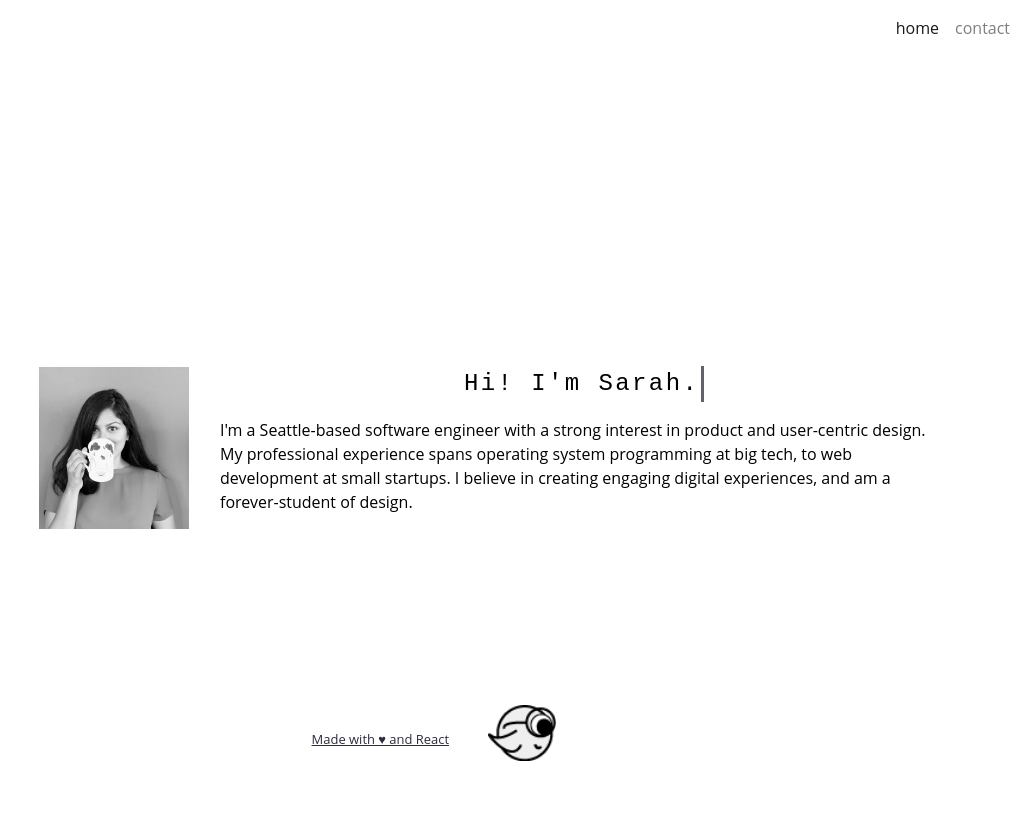
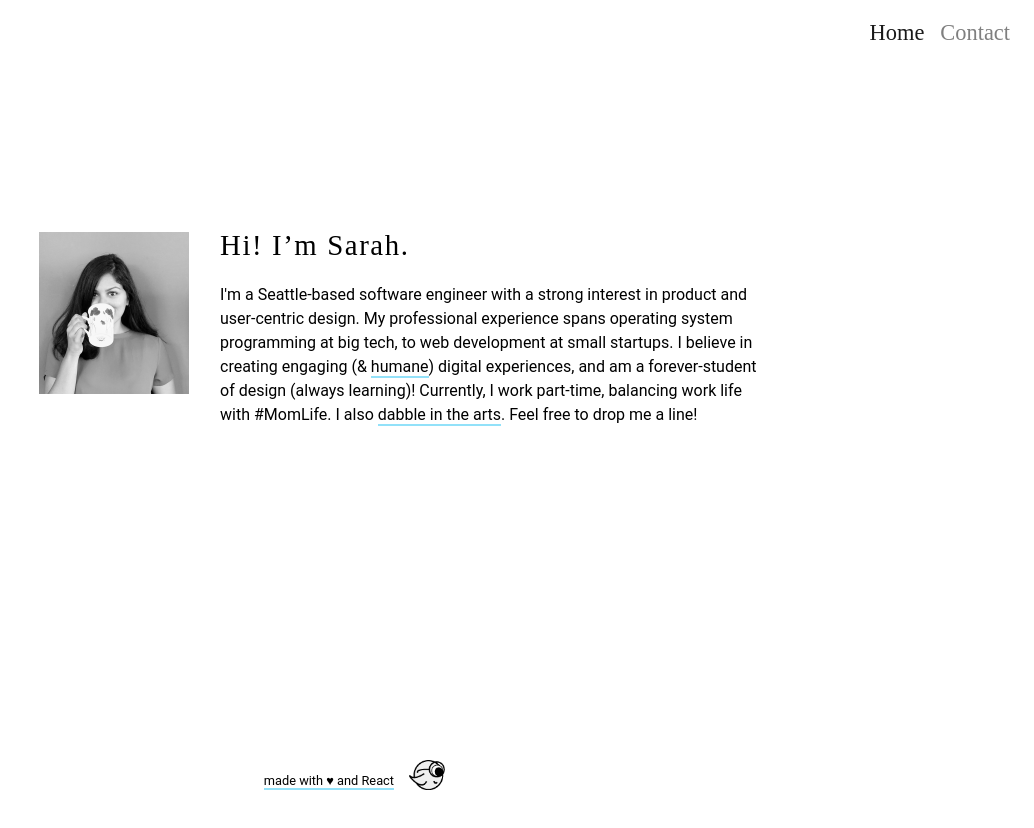
Before and after one commit to codebysarah/codebysarah.github.io, a React (Create React App) app: page / in a window 1280 px wide. Shown: the top 828 px of the page, without its empty margins (246-1280 px from the left). After the commit the page ends 800 px from the top, so only its background shows below. Built offline with nearby package versions, Linux system fonts and the light colour scheme; what webfontloader would draw is missing.

Commit message:
styling etc updates

```diff
--- a/src/App.js
+++ b/src/App.js
@@ -20,21 +20,21 @@ function App() {
   const popover = (
     <Popover id="popover-basic" className="popover-text">
       <Popover.Content>
-        <strong>codebysarah@gmail.com</strong>.
+        <strong>codebysarah@gmail.com</strong>
       </Popover.Content>
     </Popover>
   );
 
   return (
     <div>
-      <Navbar expand="sm">
+      <Navbar expand="sm" className="elsie">
         <Navbar.Toggle aria-controls="basic-navbar-nav" />
         <Navbar.Collapse id="basic-navbar-nav">
           <Nav className="ml-auto">
             <Nav.Link className="active" onClick={gameOff}
-              href="#">{game ? 'exit game' : 'home'}</Nav.Link>
+              href="#">{game ? 'Exit Game' : 'Home'}</Nav.Link>
             <OverlayTrigger trigger={['hover', 'focus']} placement="bottom" overlay={popover}>
-              <Nav.Link href="mailto:codebysarah@gmail.com">contact</Nav.Link>
+              <Nav.Link href="mailto:codebysarah@gmail.com">Contact</Nav.Link>
             </OverlayTrigger>
           </Nav>
         </Navbar.Collapse>
--- a/src/components/Footer.js
+++ b/src/components/Footer.js
@@ -7,19 +7,19 @@ function Footer(props) {
 
   return (
     <div className="footer">
-      <Row className="footer justify-content-center align-items-center">
-        <Col md={{span:3}} className="links-container">
+      <Row className="align-items-end">
+        <Col md={6} className="links-container">
           <a className="links"
               target="_blank"
               rel="noopener noreferrer"
               href="https://github.com/codebysarah/codebysarah.github.io/tree/source">
-              Made with &hearts; and React</a>
+              made with &hearts; and React</a>
         </Col>
-          <Col md={1} className="birdy-container">
-            <Birdy prompt={props.prompt} visible={props.visible} onClick={props.onClick}></Birdy>
+          <Col md={1} className="birdy-container" onClick={props.onClick}>
+            <Birdy prompt={props.prompt} visible={props.visible} ></Birdy>
           </Col>
-          <Col md={2} className="birdy-container">
-            <p className={props.prompt ? "speech-bubble-hidden" : "speech-bubble"}>
+          <Col md={5} className="bubble">
+            <p className={props.prompt ? "speech-bubble-hidden" : "speech-bubble"} onClick={(props.visible && !props.prompt) ? props.onClick : null}>
               I can't seem to fly! Can you help me?
             </p>
           </Col>
--- a/src/components/Main.js
+++ b/src/components/Main.js
@@ -6,27 +6,28 @@ import Footer from '../components/Footer';
 
 function Main(props) {
   return (
-    <div>
+    <>
       <Row className="main">
         <Col sm={4} className="picture-frame">
           <img className="profile-pic" src={profile} alt=""/>
         </Col>
-        <Col sm={8}>
+        <Col sm={8} md={6}>
           <Row>
-            <p className={ props.played ? "name-header" : "typewriter name-header"}>Hi! I'm Sarah.</p>
+            <p className="name-header">Hi! I&#8217;m Sarah.</p>
           </Row>
           <Row>
             <p className="bio">I'm a Seattle-based software engineer
               with a strong interest in product and user-centric design.
               My professional experience spans operating system programming
               at big tech, to web development at small startups.
-              I believe in creating engaging digital experiences, and am a
-              forever-student of design.</p>
+              I believe in creating engaging (& <a className="links" href="https://humanebydesign.com/" target="_blank">humane</a>) digital experiences, and am a forever-student of design (always learning)! Currently,
+              I work part-time, balancing work life with #MomLife. I also <a className="links" href="https://www.instagram.com/bysarahdandia/" target="_blank">dabble in the arts</a>.
+               Feel free to drop me a line!</p>
           </Row>
         </Col>
       </Row>
       <Footer prompt={props.played} onClick={props.onClick} visible={props.visible}></Footer>
-    </div>
+    </>
   );
 }
 
--- a/src/components/NerdyBirdy.js
+++ b/src/components/NerdyBirdy.js
@@ -130,7 +130,7 @@ class PhaserGameScene extends Phaser.Scene {
     this.clouds = this.physics.add.group({
       key: 'cloud',
       repeat: 5,
-      setXY: { x: 300, y: 200,
+      setXY: { x: 700, y: 200,
         stepX: 150},});
     this.clouds.children.iterate(function(cloud) {
       cloud.y = Phaser.Math.RND.integerInRange(1,5)*100;
@@ -261,9 +261,8 @@ export default class PhaserGameInstance extends PureComponent<PhaserGameInstance
         <div>
           <Row className="justify-content-center">
             <Col sm={8}>
-              <h1 className="game-header">Nerdy Birdy Just Wants to Fly</h1>
-              <p>...home, to her coding tutorials. Or maybe to re-read all seven Harry Potter
-            books. But some pesky bullies are blocking her way. Help her escape them!</p>
+              <h1 className="game-header elsie">Nerdy Birdy Just Wants to Fly</h1>
+              <p>...home, to deploy urgent updates to prod. Or maybe to re-read The Goblet of Fire. But some pesky bullies are blocking her way. Help her escape them!</p>
             </Col>
           </Row>
           <Row className="justify-content-center">
@@ -271,6 +270,9 @@ export default class PhaserGameInstance extends PureComponent<PhaserGameInstance
               <div className={gameDisplayClass} id="PhaserContainer"></div>
             </Col>
           </Row>
+          <Row className="justify-content-center">
+            <p className="game-footer">assets designed in Adobe Illustrator. <a className="links" href="https://github.com/codebysarah/codebysarah.github.io/blob/source/src/components/NerdyBirdy.js" target="_blank">game development</a> in Phaser 3. ♫ Fireflies by Owl City.</p>
+          </Row>
         </div>
       )
     }
--- a/src/index.css
+++ b/src/index.css
@@ -1,11 +1,14 @@
 body {
   margin: 0;
-  font-family: 'Open Sans', sans-serif;
+  font-family: 'Roboto', sans-serif;
   font-weight: 400;
   -webkit-font-smoothing: antialiased;
   -moz-osx-font-smoothing: grayscale;
+  font-size: 16px;
 }
 
-code {
-  font-family: 'Courier Prime', monospace;
+.elsie {
+  font-family: 'Elsie Swash Caps', cursive;
+  font-weight: 400;
+  font-size: 1.4rem;
 }
--- a/src/index.js
+++ b/src/index.js
@@ -8,7 +8,7 @@ import * as serviceWorker from './serviceWorker';
 
 WebFont.load({
   google: {
-    families: ['Open Sans:400', 'sans-serif', 'Courier Prime',
+    families: ['Roboto:400', 'sans-serif', 'Elsie Swash Caps',
               'Raleway::latin' ]
   }
 });
@@ -20,7 +20,4 @@ ReactDOM.render(
   document.getElementById('root')
 );
 
-// If you want your app to work offline and load faster, you can change
-// unregister() to register() below. Note this comes with some pitfalls.
-// Learn more about service workers: https://bit.ly/CRA-PWA
 serviceWorker.unregister();
--- a/src/styles/App.css
+++ b/src/styles/App.css
@@ -2,22 +2,22 @@
 
 .App {
   background-color: #FFFFFF;
-  min-height: 100vh;
   display: flex;
   flex-direction: column;
   align-items: center;
-  justify-content: center;
   color: #000000;
+  height: 100%;
 }
 
 .links {
-  color: #2B2D42;
-  text-decoration: underline;
+  color: #000000;
+  border-bottom: 2px solid rgba(135, 222, 249, 0.9);
 }
 
 .links:hover {
-  color: #2B2D42;
-  cursor: pointer;
+  font-weight: bold;
+  text-decoration: none;
+  color: #404040;
 }
 
 .popover-text {
--- a/src/styles/birdy.css
+++ b/src/styles/birdy.css
@@ -1,7 +1,6 @@
 /* Birdy styles */
 
 .birdy {
-  margin-bottom: 2em;
   filter: grayscale(100%);
   -webkit-filter: grayscale(100%);
 }
@@ -13,20 +12,23 @@
 }
 
 .birdy-img {
-  height: 7vmin;
+  height: 30px;
+  width: auto;
 }
 
 .birdy:hover {
     filter: grayscale(0);
     -webkit-filter: grayscale(0);
-    cursor: pointer;
     -webkit-animation-play-state: paused;
      animation-play-state: paused;
 }
 
 .birdy-container {
-  text-align: center;
-  padding-bottom: 1em;
+  text-align: left;
+}
+
+.birdy-container:hover {
+  cursor: pointer;
 }
 
 @keyframes birdy-bounce {
@@ -41,10 +43,8 @@
   100% { transform: translateY(0) rotate(-360deg);}
 }
 
-@media (min-width: 768px) {
-  .birdy-container {text-align: right;}
+@media (max-width: 1000px) {
+  .birdy-container, .bubble {
+    display: none;
+  }
 }
-
-@media (max-width: 768px) {
-  .birdy-container {display: none;}
-}
--- a/src/styles/footer.css
+++ b/src/styles/footer.css
@@ -1,15 +1,18 @@
 /* Footer styles */
 
 .footer {
-  font-size: .9em;
-  position: fixed;
+  font-size: .8rem;
+  justify-content: center;
+  align-content: flex-end;
+  position: absolute;
   bottom: 0;
-  width: 100%;
+  padding-bottom: 10px;
 }
 
 .links-container {
   text-align: center;
-  margin-bottom: 2em;
+  padding: 0;
+  min-width: 200px;
 }
 
 .speech-bubble-hidden {
@@ -18,16 +21,20 @@
 
 .speech-bubble {
   position: relative;
+  left: 15px;
   background: rgba(135, 222, 249, 0.7);
   border-radius: .4em;
-  padding: 1em;
+  padding: .5rem 1rem;
   text-align: center;
-  font-size: .9em;
+  font-size: .8rem;
   opacity: 0;
+  animation: fadeIn 2s;
+  animation-delay: 5s;
+  animation-fill-mode: forwards;
+}
 
-  animation: fadeIn 2s;
-  animation-delay: 6s;
-  animation-fill-mode: forwards;
+.speech-bubble:hover {
+  cursor: pointer;
 }
 
 @keyframes fadeIn {
@@ -52,3 +59,10 @@
 @media (min-width: 768px) {
   .links-container {text-align: right;}
 }
+
+@media (max-width: 350px) {
+  .footer {
+    position: relative;
+    bottom: auto;
+  }
+}
--- a/src/styles/main.css
+++ b/src/styles/main.css
@@ -1,8 +1,7 @@
 /* Main or Home page styles */
 
 .main {
-  align-items: center;
-  justify-content: center;
+  padding-top: 15%;
 }
 
 .picture-frame {
@@ -24,34 +23,27 @@
 }
 
 .name-header {
-  font-family: 'Courier Prime', monospace;
+  font-family: 'Elsie Swash Caps', cursive;
   font-weight: 400;
-  font-size: 1.5em;
+  font-size: 1.8rem;
   overflow: hidden;
   white-space: nowrap;
-  margin: 0 auto;
-  letter-spacing: .1em;
-}
-
-.typewriter {
-  border-right: .15em solid #2B2D42;
-  animation: typing 3s steps(20) .5s 1 normal both,
-             blink-cursor 800ms steps(44) infinite normal;
-}
-
-@keyframes typing {
-  from{ width: 0; }
-  to{ width: 10em; }
-}
-
-@keyframes blink-cursor {
-  from { border-right-color: #2B2D42; }
-  to { border-right-color: transparent; }
+  padding-left: 1rem;
+  margin-top: -.5rem;
+  letter-spacing: .1rem;
 }
 
 .bio {
-  padding: 1em;
+  padding: 0 1rem;
 }
 @media (max-width: 768px) {
-  .picture-frame {text-align: center;}
+  .picture-frame {
+    text-align: center;
+  }
+  .name-header, .bio {
+    margin: 0 auto;
+  }
+  .bio {
+    padding: 2rem;
+  }
 }
--- a/src/styles/nerdybirdy.css
+++ b/src/styles/nerdybirdy.css
@@ -1,6 +1,17 @@
 /* Nerdy Birdy game styles */
 
 .game-header {
-  font-size: 1.5em;
+  font-size: 2rem;
   text-align: center;
 }
+
+#PhaserContainer {
+  width: 800px;
+  height: 600px;
+  margin: 0 auto;
+}
+
+.game-footer {
+  margin-top: 5px;
+  font-size: .8rem;
+}
```
Also changed, not shown: 1 other file (tests, documents, lock files or other folders).
